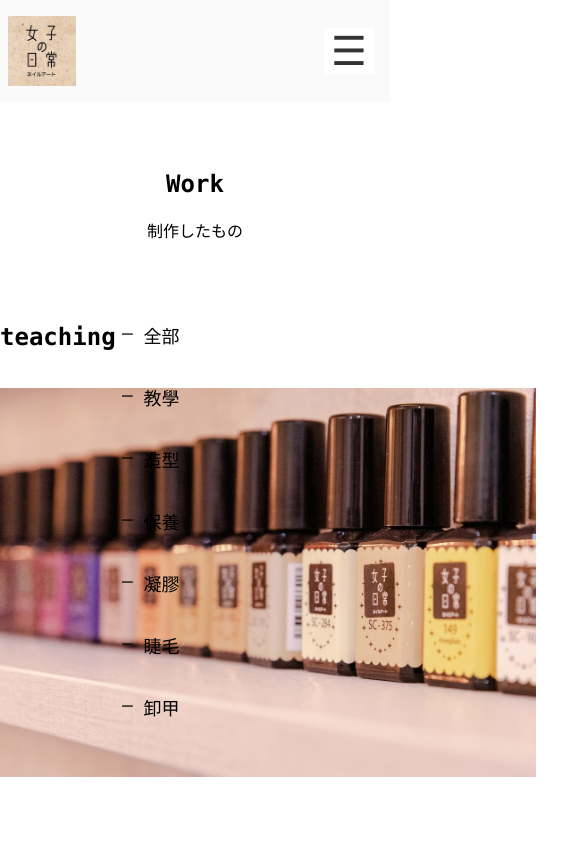
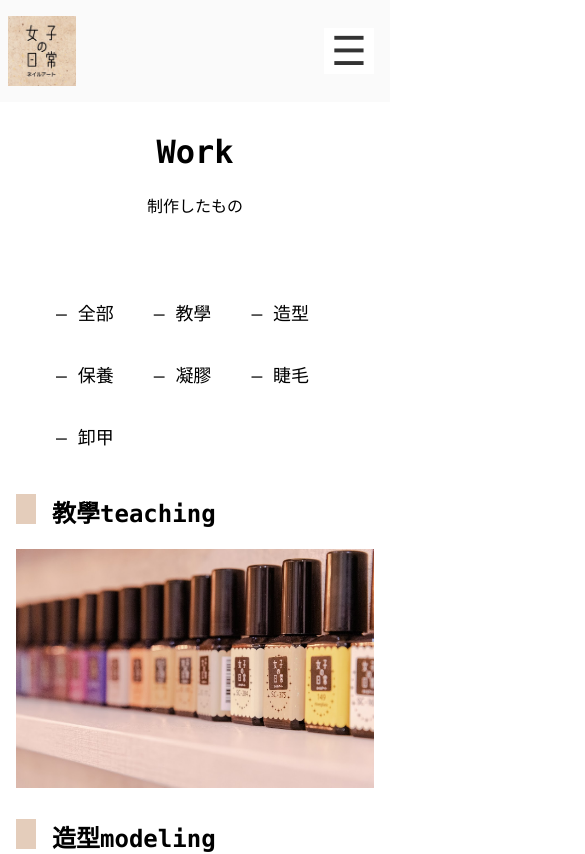
Before and after one commit to kkshen3352/Good-Daily-Nails, a Next.js app: page /work in a window 390 px wide. Shown: the top 854 px of the page, 585 px wide, since content can reach past the window. Built offline with nearby package versions, Linux system fonts and the light colour scheme.

Commit message:
add_work_RWD

```diff
--- a/components/layout.js
+++ b/components/layout.js
@@ -1,5 +1,5 @@
 import Head from "next/head";
-import styles from "./layout.module.css";
+import styles from "/styles/work/work.module.css";
 import utilStyles from "../styles/utils.module.css";
 import Link from "next/link";
 import Nav from "../pages/index/nav";
@@ -13,42 +13,33 @@ export default function Layout({ children, work }) {
     return (
         <>
             <Nav />
-            <div className={styles.wrapper}>
-                <section className={styles.flex}>
-                    <aside className={styles.workmeun}>
+            <div>
+                <header className={styles.header}>
                     {work ? (
                         <>
-                                <li>
-                                    {Menu.map(({ text, more }, i) => (
-                                        <ul key={i} style={{ margin: "0" }}>
-                                            <Link href={more}>
-                                                <a className={styles.flex}>
-                                                    <p>—&ensp;</p>
-                                                    <p>{text}</p>
-                                                </a>
-                                            </Link>
-                                        </ul>
-                                    ))}
-                                </li>
+                            <div>
+                                <h1>{Title[1].name}</h1>
+                                <p>{Title[1].subtitle}</p>
+                            </div>
                         </>
                     ) : (
                         <>
-                                <li>
-                                    {Menu.map(({ text, moreposts }, i) => (
-                                        <ul key={i} style={{ margin: "0" }}>
-                                            <Link href={moreposts}>
-                                                <a className={styles.flex}>
-                                                    <p>—&ensp;</p>
-                                                    <p>{text}</p>
+                            <Link href="/work">
+                                <a
+                                    className={utilStyles.colorInherit}
+                                    style={{ textAlign: "center" }}
+                                >
+                                    <h1>{Title[1].name}</h1>
+                                    <p>{Title[1].subtitle}</p>
                                 </a>
                             </Link>
-                                        </ul>
-                                    ))}
-                                </li>
                         </>
                     )}
-                    </aside>
-                    <div className={styles.container}>
+                </header>
+                <section>
+                    <div
+                    className={styles.container}
+                    >
                         <Head>
                             <link rel="icon" href="/favicon.ico" />
                             <meta
@@ -67,34 +58,60 @@ export default function Layout({ children, work }) {
                                 content="summary_large_image"
                             />
                         </Head>
-                        <header className={styles.header}>
+
+                        <main className={styles.main}>
+                            <aside className={styles.workmeun}>
                                 {work ? (
                                     <>
-                                    <div
-                                        style={{
-                                            textAlign: "center",
-                                            margin: "0 auto",
-                                        }}
+                                        <li>
+                                            {Menu.map(({ text, more }, i) => (
+                                                <ul
+                                                    key={i}
+                                                    style={{ margin: "0" }}
                                                 >
-                                        <h1>{Title[1].name}</h1>
-                                        <p>{Title[1].subtitle}</p>
-                                    </div>
+                                                    <Link href={more}>
+                                                        <a
+                                                            className={
+                                                                styles.flex
+                                                            }
+                                                        >
+                                                            <p>—&ensp;{text}</p>
+                                                        </a>
+                                                    </Link>
+                                                </ul>
+                                            ))}
+                                        </li>
                                     </>
                                 ) : (
                                     <>
-                                    <Link href="/work">
+                                        <li>
+                                            {Menu.map(
+                                                ({ text, moreposts }, i) => (
+                                                    <ul
+                                                        key={i}
+                                                        style={{ margin: "0" }}
+                                                    >
+                                                        <Link href={moreposts}>
                                                             <a
-                                            className={utilStyles.colorInherit}
-                                            style={{ textAlign: "center" }}
+                                                                className={
+                                                                    styles.flex
+                                                                }
                                                             >
-                                            <h1>{Title[1].name}</h1>
-                                            <p>{Title[1].subtitle}</p>
+                                                                <p>
+                                                                    —&ensp;
+                                                                    {text}
+                                                                </p>
                                                             </a>
                                                         </Link>
+                                                    </ul>
+                                                )
+                                            )}
+                                        </li>
                                     </>
                                 )}
-                        </header>
-                        <main style={{width:"660px"}}>{children}</main>
+                            </aside>
+                            {children}
+                        </main>
                         {!work && (
                             <div className={styles.backToHome}>
                                 <Link href="/work">
--- a/components/layout.module.css
+++ b/components/layout.module.css
@@ -1,10 +1,13 @@
-.container {
-    /* max-width: 36rem; */
+/* .container {
+    max-width: 36rem;
     max-width: 490px;
     padding: 0 1rem;
     margin: 3rem auto 6rem;
 }
 
+.main {
+    width: 600px;
+}
 .header {
     display: flex;
     flex-direction: column;
@@ -40,4 +43,4 @@
     align-content: center;
     justify-content: center;
     margin: 0 auto;
-}
+} */
--- a/pages/work.js
+++ b/pages/work.js
@@ -1,6 +1,6 @@
 import Link from "next/link";
 import Head from "next/head";
-import styles from "../styles/Home.module.css";
+import styles from "/styles/work/work.module.css";
 import Image from "next/image";
 import Menu from "/JSON/work/menu.json";
 import Layout, { siteTitle } from "../components/layout";
@@ -14,65 +14,33 @@ export default function work({ allPostsData }) {
                     <title>{siteTitle}</title>
                 </Head>
 
-                <div className={styles.wrapper}>
-                    <section className={styles.flex}>
-                        {/* <aside className={styles.workmeun}>
-                            <li>
-                                {Menu.map(({ text, more }, i) => (
-                                    <ul key={i} style={{ margin: "0" }}>
-                                        <Link href={more} replace>
-                                            <a className={styles.flex}>
-                                                <p>—</p>
-                                                <p>{text}</p>
-                                            </a>
-                                        </Link>
-                                    </ul>
-                                ))}
-                            </li>
-                        </aside> */}
-
+                <section>
                     <main>
-                            <div
-                                className={styles.Skillsbox}
-                                style={{
-                                    textAlign: "left",
-                                    display: "flex",
-                                    flexDirection: "column",
-                                }}
-                            >
+                        <div className={styles.Skillsbox}>
                             {allPostsData.map(({ id, title, name }, i) => (
                                 <div
-                                        style={{
-                                            flexDirection: "column",
-                                            marginTop: "-5rem",
-                                        }}
+                                className={styles.Toptext}
                                     key={i}
                                 >
                                     <h1
+                                    className={styles.texthidden}
                                         id={title}
-                                            style={{
-                                                visibility: "hidden",
-                                                paddingBottom: "3.8rem",
-                                            }}
                                         // 修正跑版
                                     >
                                         {title}
                                     </h1>
                                     <div className={styles.worktitlecenter}>
-                                            <p
-                                                className={styles.boxbackground}
-                                            ></p>
+                                        <p className={styles.boxbackground}></p>
                                         <h2
                                             style={{
                                                 marginLeft: "1rem",
                                             }}
                                         >
-                                                {name}{title}
+                                            {name}
+                                            {title}
                                         </h2>
                                     </div>
-                                        <div
-                                            className={styles.Work_card___LpL1}
-                                        >
+                                    <div className={styles.Work_card___LpL1}>
                                         <Image
                                             className={
                                                 styles.Work_card___LpL1Image
@@ -85,9 +53,9 @@ export default function work({ allPostsData }) {
                                         <Link href={`/posts/${id}`}>
                                             <a className={styles.workinfo}>
                                                 <h3
-                                                        style={{
-                                                            marginTop: "170px",
-                                                        }}
+                                                    // style={{
+                                                    //     marginTop: "160px",
+                                                    // }}
                                                 >
                                                     {name}
                                                     {title}
@@ -100,7 +68,6 @@ export default function work({ allPostsData }) {
                         </div>
                     </main>
                 </section>
-                </div>
             </Layout>
         </>
     );
--- a/styles/Home.module.css
+++ b/styles/Home.module.css
@@ -78,83 +78,6 @@
     max-width: 800px;
 }
 
-/* work */
-
-.workmeun {
-    position: fixed;
-    top: 38%;
-    left: 21%;
-    z-index: 999;
-    display: flex;
-    flex-direction: column;
-    margin: 0 auto;
-    padding: 0;
-    font-size: 18px;
-    font-family: "Unna", serif;
-}
-
-.workmeun ul:hover {
-    color: #aaa;
-}
-
-.Skillsbox {
-    max-width: 100%;
-    width: 960px;
-    height: auto;
-    margin-left: 5rem;
-    padding-left: 5rem;
-}
-
-.worktitlecenter {
-    display: flex;
-    flex-direction: row;
-}
-
-.maintainance {
-    max-width: 100%;
-    width: 760px;
-    height: 450px;
-}
-
-/* workinfo */
-.Work_card___LpL1 {
-    /* 設定父親定位點 */
-    position: relative;
-    width: 600px;
-    height: auto;
-    object-fit: fill;
-    float: left;
-    max-width: 100%;
-    max-height: 100%;
-    margin: 0.5rem;
-    padding: 0.5rem;
-}
-
-.Work_card___LpL1 Image {
-    width: 100%;
-    height: auto;
-}
-.workinfo {
-    opacity: 0;
-    position: absolute;
-    box-sizing: border-box;
-    background-color: rgba(255, 255, 255, 0.7);
-    top: 3px;
-    left: 9px;
-    width: 91%;
-    height: 88%;
-    text-align: center;
-    margin: 18px;
-}
-.workinfo p {
-    padding-top: 120px;
-    color: black;
-}
-.workinfo:hover {
-    -webkit-transition: 500ms;
-    opacity: 1;
-}
-
 /* RWD */
 @media screen and (max-width: 960px) {
 }
--- /dev/null
+++ b/styles/work/work.module.css
@@ -0,0 +1,224 @@
+.container {
+    /* max-width: 36rem; */
+    max-width: 660px;
+    padding: 0 1rem;
+    margin: 3rem auto 3rem;
+}
+
+.header {
+    display: flex;
+    flex-direction: column;
+    align-items: center;
+    margin-top: -10px;
+}
+
+.backToHome {
+    margin: 3rem 0 0;
+}
+
+.boxbackground {
+    width: 20px;
+    height: 30px;
+    background-color: #e4cdbb;
+    margin: 20px 0 0 0;
+    margin-left: 17px;
+}
+
+.workmeun {
+    position: fixed;
+    top: 36%;
+    left: 15%;
+    z-index: 3;
+    display: flex;
+    flex-direction: column;
+    margin: 0 auto;
+    padding: 0;
+    font-size: 18px;
+    font-family: "Unna", serif;
+}
+
+.wrapper {
+    max-width: 960px;
+    height: auto;
+    margin: 0 auto;
+}
+
+.flex {
+    display: flex;
+    align-content: center;
+    justify-content: center;
+    margin: 0 auto;
+}
+
+.main {
+    max-width: 660px;
+    width: 100%;
+}
+
+.workmeun ul:hover {
+    color: #aaa;
+}
+
+.Skillsbox {
+    display: flex;
+    flex-direction: column;
+}
+
+.Toptext {
+    margin-top: -7rem;
+}
+
+.texthidden {
+    visibility: hidden;
+    padding-bottom: 3.8rem;
+}
+
+.worktitlecenter {
+    display: flex;
+    flex-direction: row;
+}
+
+/* .maintainance {
+    max-width: 100%;
+    width: 760px;
+    height: 450px;
+} */
+
+/* workinfo */
+.Work_card___LpL1 {
+    /* 設定父親定位點 */
+    position: relative;
+    max-width: 100%;
+    width: 600px;
+    height: auto;
+    object-fit: fill;
+    float: left;
+    margin: 0.5rem;
+    padding: 0.5rem;
+}
+
+.Work_card___LpL1 Image {
+    width: 100%;
+}
+.workinfo {
+    opacity: 0;
+    position: absolute;
+    box-sizing: border-box;
+    background-color: rgba(255, 255, 255, 0.7);
+    top: 3px;
+    left: 9px;
+    width: 90.5%;
+    height: 87.5%;
+    text-align: center;
+    margin: 18px;
+}
+
+.workinfo h3 {
+    margin-top: 160px;
+}
+.workinfo p {
+    padding-top: 120px;
+    color: black;
+}
+.workinfo:hover {
+    -webkit-transition: 500ms;
+    opacity: 1;
+}
+
+.header {
+    margin: 0 auto;
+    text-align: center;
+}
+
+.backToHome {
+    margin: 3rem 0 0;
+}
+
+.wrapper {
+    max-width: 960px;
+    max-height: auto;
+    margin: 0 auto;
+}
+
+.flex {
+    display: flex;
+    align-content: center;
+    justify-content: center;
+    margin: 0 auto;
+}
+
+@media screen and (max-width: 1440px) {
+    .workmeun {
+        left: 8%;
+    }
+}
+@media screen and (max-width: 960px) {
+    .workmeun {
+        left: 0%;
+    }
+}
+@media screen and (max-width: 820px) {
+    .container {
+        max-width: 560px;
+        padding: 0 1rem;
+        margin: 3rem auto 3rem;
+    }
+    .workinfo {
+        width: 89.5%;
+        height: 85.5%;
+    }
+}
+@media screen and (max-width: 768px) {
+    .main {
+        flex-direction: row;
+    }
+    .workmeun {
+        position: relative;
+        left: 0;
+        margin-left: -40px;
+    }
+    .workmeun li {
+        width: 580px;
+        display: flex;
+        flex-wrap: wrap;
+    }
+    .Work_card___LpL1 {
+        margin: 0;
+        padding: 0;
+    }
+    .worktitlecenter {
+        margin-left: -17px;
+    }
+}
+
+@media screen and (max-width: 630px) {
+    .workmeun li {
+        width: 480px;
+    }
+}
+@media screen and (max-width: 520px) {
+    .workmeun li {
+        width: 390px;
+    }
+    .workinfo {
+        top: 3px;
+        left: 3px;
+        width: 89.5%;
+        height: 83.5%;
+    }
+    .workinfo h3 {
+        margin-top: 110px;
+    }
+    .worktitlecenter {
+        margin-left: -17px;
+    }
+}
+
+@media screen and (max-width: 450px) {
+    .workmeun {
+        margin-left: 0px;
+    }
+    .workmeun li {
+        width: 360px;
+    }
+}
```
Lines whose indentation alone changed are shown as unchanged.
